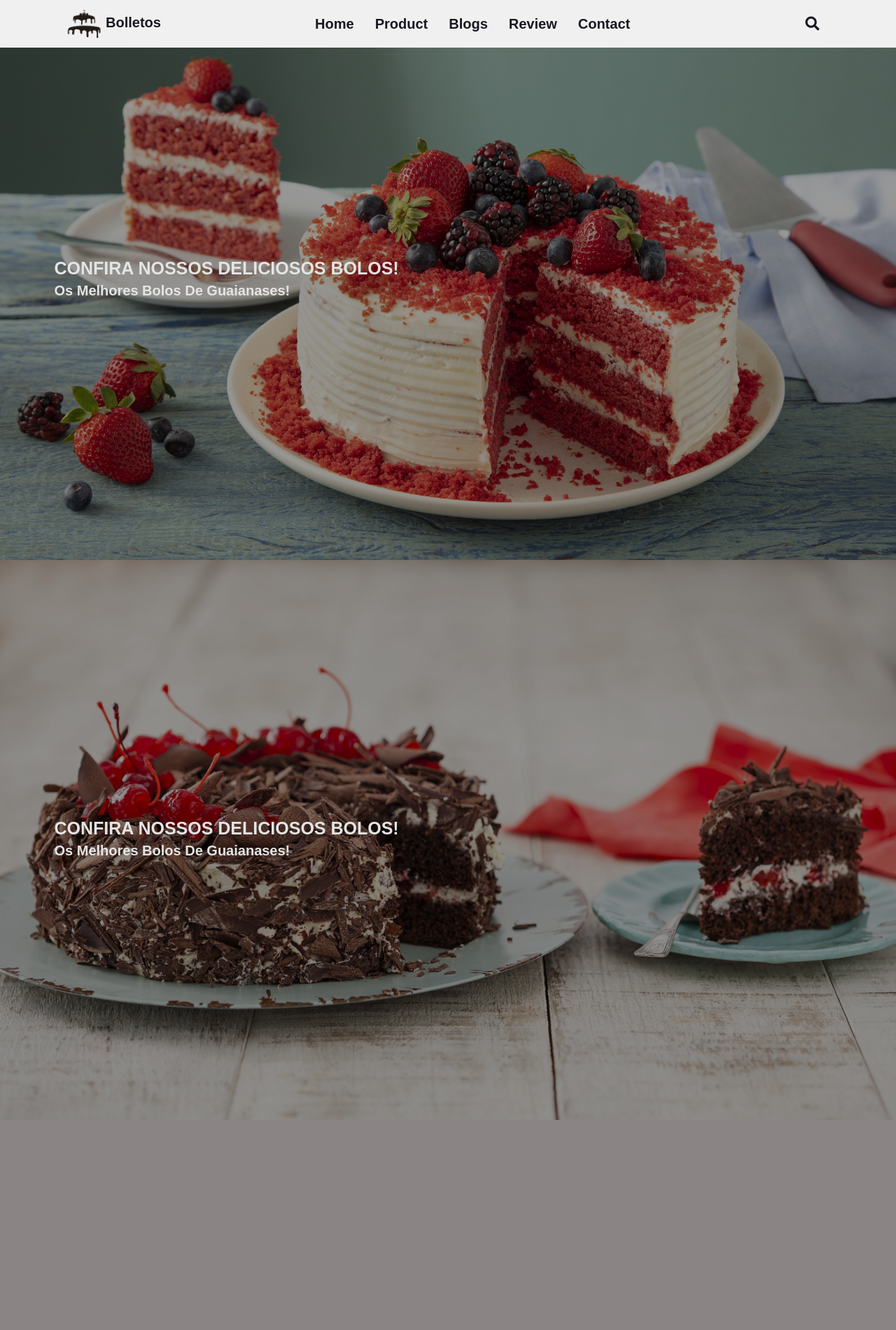
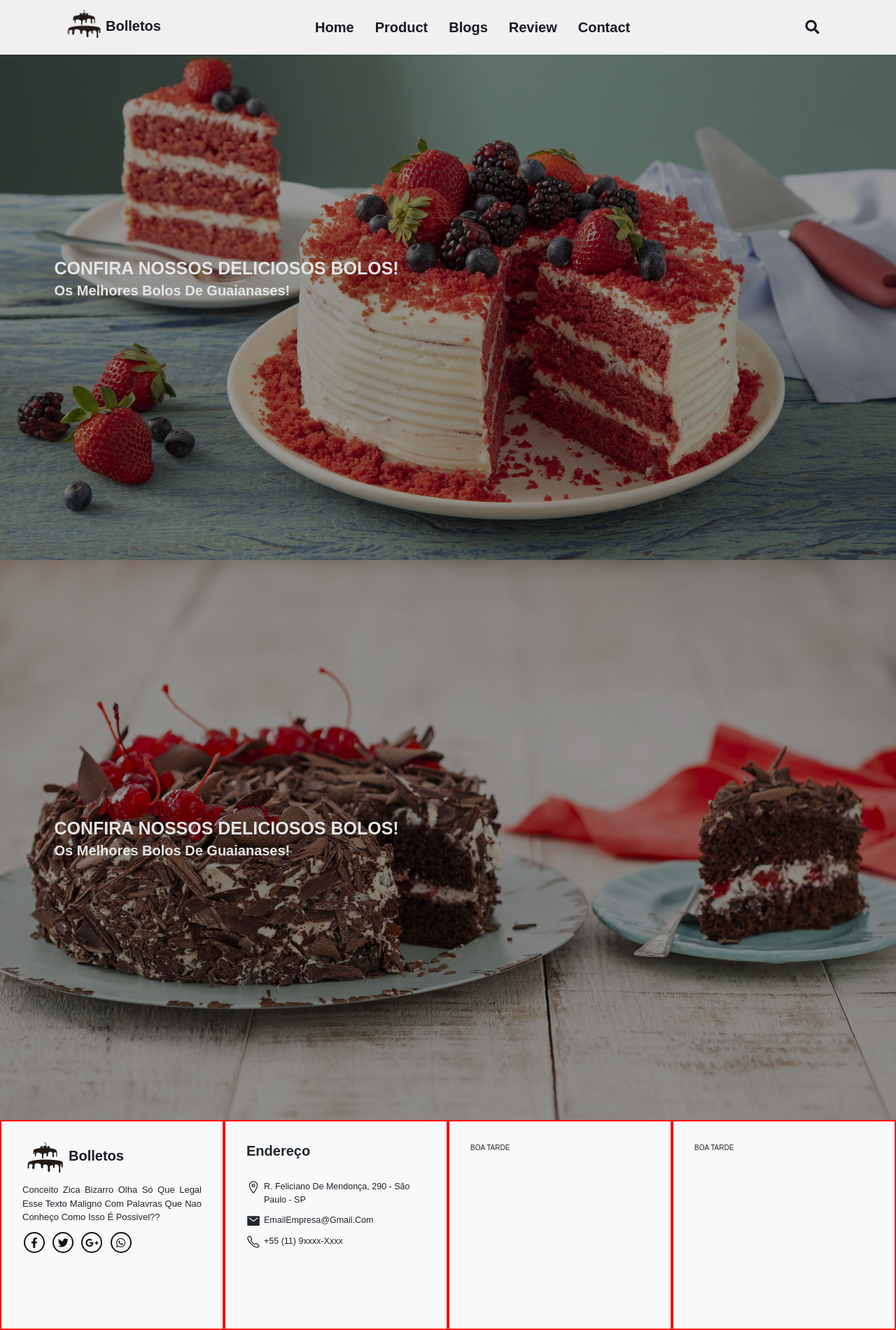
Before and after one commit to Guimart1/Site-Final-PW2, a PHP site: page / in a window 1280 px wide. Shown: the whole page at 70% size. Before the commit the page ends 1600 px from the top, so only its background shows below. Run offline with PHP 8.4, Linux system fonts and the light colour scheme.

Commit message:
Footer 1/2

```diff
--- a/Confeitaria/Home/index.html
+++ b/Confeitaria/Home/index.html
@@ -44,6 +44,45 @@
             <h2>Os melhores bolos de Guaianases!</h2>
         </div>
     </div>
+    <footer class="footer d-flex flex-row vw-100 bg-light">
+        <div class="row w-100">
+            <div class="boxFooter col-md-3 p-5">
+                <div class="d-flex flex-row align-items-center mb-4">
+                    <img src="IMG/logo.png" alt="">
+                    <h1 class="logoName">Bolletos</h1>
+                </div>
+                <p class="footerText">Conceito zica bizarro olha só que legal esse texto maligno com palavras que nao conheço como isso é possivel??</p>
+                <div class="social-container">
+                    <div class="social "><i class="fab fa-facebook-f"></i></div>
+                    <div class="social "><i class="fab fa-twitter"></i></div>
+                    <div class="social "><i class="fab fa-google-plus-g"></i></div>
+                    <div class="social "><i class="fab fa-whatsapp"></i></div>
+                </div>
+            </div>
+            <div class="boxFooter col-md-3 p-5" id="endereco">
+                <h2 class="mb-5 fw-bold">Endereço</h2>
+                <div>
+                    <span><ion-icon name="location-outline"></ion-icon></span><span class="adressInfo ms-2 fs-5">R. Feliciano de Mendonça, 290 - São Paulo - SP</span>
+                </div>
+                <div>
+                    <span><ion-icon name="mail-sharp"></ion-icon></span><span class="adressInfo ms-2 fs-5">EmailEmpresa@gmail.com</span>
+                </div>
+                <div class="pb-3">
+                    <span><ion-icon name="call-outline"></ion-icon></span><span class="adressInfo ms-2 fs-5">+55 (11) 9xxxx-xxxx</span>
+                </div>
+            </div>
+            <div class="boxFooter col-md-3 p-5">
+                BOA TARDE
+            </div>
+            <div class="boxFooter col-md-3 p-5">
+                BOA TARDE
+            </div>
+        </div>
+
+    </footer>
     <script src="https://cdn.jsdelivr.net/npm/bootstrap@5.3.2/dist/js/bootstrap.bundle.min.js" integrity="sha384-C6RzsynM9kWDrMNeT87bh95OGNyZPhcTNXj1NW7RuBCsyN/o0jlpcV8Qyq46cDfL" crossorigin="anonymous"></script>
     <script src="index.js"></script>
+    <script type="module" src="https://unpkg.com/ionicons@7.1.0/dist/ionicons/ionicons.esm.js"></script>
+    <script nomodule src="https://unpkg.com/ionicons@7.1.0/dist/ionicons/ionicons.js"></script>
+
 </body></html>
--- a/Confeitaria/Home/style.css
+++ b/Confeitaria/Home/style.css
@@ -51,6 +51,12 @@ html::-webkit-scrollbar-thumb{
 }
 .header .logoContent .logo img{
     height: 4rem;
+    margin-bottom: 10px;
+}
+.logoName {
+    color: var(--black);
+    font-size: 2rem;
+    font-weight: bolder;
 }
 .header .logoContent .logoName {
     color: var(--black);
@@ -169,3 +175,51 @@ html::-webkit-scrollbar-thumb{
     font-weight: bold;
     color: #e4e4e4;
 }
+
+.footer {
+    top: 0; right: 0;left: 0;
+    height: 300px;
+    width: 100%;
+    background-color: var(--white);
+    justify-content: space-evenly;
+}
+.footerText{
+    font-size: 1.3em;
+    text-align: justify;
+}
+.boxFooter{
+    border: 2px solid red;
+
+}
+#endereco div{
+    display: flex;
+    flex-direction: row;
+    align-items: top;
+    margin-bottom: 10px;
+}
+.adressInfo:hover{
+    transform: translateX(5px);
+}
+.boxFooter div span{
+    font-size: 2em;
+}
+.social-container{
+    display:grid;
+    grid-template-columns: repeat(5, 4.125em);
+}
+
+.social{
+    margin: .125em;
+    width: 30px;
+    height: 30px;
+    font-size: 1.5em;
+    color: rgb(19, 19, 19);
+    border-radius: 50%;
+    display: grid;
+    place-items:center;
+    border: 2px solid rgb(19, 19, 19);
+}
+.social:hover{
+    background-color: #1B1722;
+    color: #fff;
+}
```
